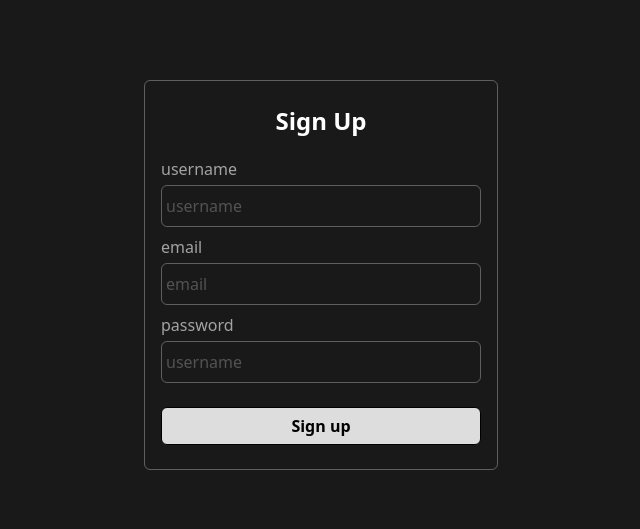
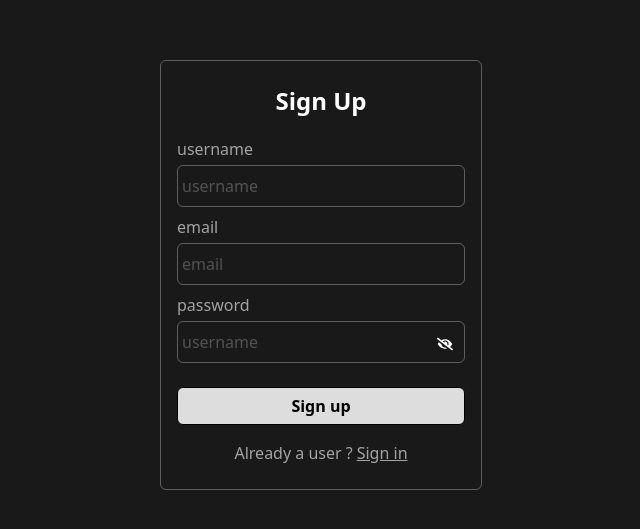
Before and after one commit to prithu64/SubscriptionT-frontend, a React (Vite) app: page /signup in a window 1280 px wide. Shown: the part 125-654 px from the top of the page, without its empty margins (319-959 px from the left). Built offline with nearby package versions, Linux system fonts and the light colour scheme.

Commit message:
password toggle

```diff
--- a/package.json
+++ b/package.json
@@ -13,6 +13,7 @@
     "@tailwindcss/vite": "^4.1.11",
     "react": "^19.1.0",
     "react-dom": "^19.1.0",
+    "react-icons": "^5.5.0",
     "react-router-dom": "^7.7.0",
     "tailwindcss": "^4.1.11"
   },
--- /dev/null
+++ b/src/components/FormBtmCompo.jsx
@@ -0,0 +1,12 @@
+import { Link } from "react-router-dom"
+
+function FormBtmCompo({text,to,totext}) {
+  return (
+    <div className="flex dark:text-white/60 justify-center space-x-1 mt-4">
+       <h1>{text}</h1>
+       <Link to={to}><h1 className="underline">{totext}</h1> </Link>
+    </div>
+  )
+}
+
+export default FormBtmCompo
--- /dev/null
+++ b/src/components/FormInputCompo.jsx
@@ -0,0 +1,9 @@
+function FormInputCompo({placeholder,type}) {
+  return (
+    <div>
+        <input placeholder={placeholder} type={type} className="border dark:border-white/30 dark:text-white/50 dark:focus:text-white min-w-2xs rounded-md px-1 py-2 mb-2 mt-1 "/>
+    </div>
+  )
+}
+
+export default FormInputCompo
--- a/src/components/InputCompo.jsx
+++ /dev/null
@@ -1,9 +0,0 @@
-function InputCompo({placeholder,type}) {
-  return (
-    <div>
-        <input placeholder={placeholder} type={type} className="border dark:border-white/30 dark:text-white/50 dark:focus:text-white min-w-xs rounded-md px-1 py-2 mb-2 mt-1 "/>
-    </div>
-  )
-}
-
-export default InputCompo
--- a/src/pages/Signin.jsx
+++ b/src/pages/Signin.jsx
@@ -1,9 +1,16 @@
 import FormHeaderLable from "../components/FormHeaderLable";
-import BtnCompo from "../components/FormBtnCompo"
-import InputCompo from "../components/InputCompo"
-import SemiHeader from "../components/FormSemiHeader"
+import FormBtnCompo from "../components/FormBtnCompo"
+import FormInputCompo from "../components/FormInputCompo"
+import FormSemiHeader from "../components/FormSemiHeader"
+import FormBtmCompo from "../components/FormBtmCompo";
+import { FaEye } from "react-icons/fa";
+import { FaEyeSlash } from "react-icons/fa";
+import { useState } from "react";
 
 function Signin() {
+
+  const [passwordType,setPasswordType] = useState("password");
+
   return (
        <div className="dark:bg-black/90 h-screen flex justify-center items-center">
         <div>
@@ -12,14 +19,31 @@ function Signin() {
                <FormHeaderLable label={"Sign In"} />
             </div>
             <div>
-                <SemiHeader  label={"username"}/>
-                <InputCompo  placeholder={"username"} type={"text"}/>
+                <FormSemiHeader  label={"username"}/>
+                <FormInputCompo  placeholder={"username"} type={"text"}/>
 
-                <SemiHeader  label={"password"}/>
-                <InputCompo  placeholder={"username"} type={"password"}/>
+                <FormSemiHeader  label={"password"}/>
+                 <div >
+                  <div className="relative">
+                    <FormInputCompo  placeholder={"username"} type={passwordType}/>
+
+                     <div className="absolute top-1/2 -translate-y-1/2 right-3 cursor-pointer">
+                            {
+                             passwordType === "password"?<FaEyeSlash onClick={()=>{
+                            setPasswordType("text")
+                            }} className="dark:text-white"/>:<FaEye onClick={()=>{
+                            setPasswordType("password")
+                            }} className="dark:text-white"/>
+
+                            }
+                     </div>
+                  </div>
+                </div>
+
             </div>
             <div>
-              <BtnCompo label={"Sign in"} />
+              <FormBtnCompo label={"Sign in"} />
+              <FormBtmCompo to={"/signup"} text={"Don't have an account ? "} totext={" Sign up "} />
             </div>
           </div>
         </div>
--- a/src/pages/Signup.jsx
+++ b/src/pages/Signup.jsx
@@ -1,28 +1,55 @@
-import BtnCompo from "../components/FormBtnCompo"
-import HeaderLable from "../components/FormHeaderLable"
-import InputCompo from "../components/InputCompo"
-import SemiHeader from "../components/FormSemiHeader"
+import { useState } from "react"
+import FormBtmCompo from "../components/FormBtmCompo"
+import FormBtnCompo from "../components/FormBtnCompo"
+import FormHeaderLable from "../components/FormHeaderLable"
+import FormInputCompo from "../components/FormInputCompo"
+import FormSemiHeader from "../components/FormSemiHeader"
+import { FaEye } from "react-icons/fa";
+import { FaEyeSlash } from "react-icons/fa";
+
+
 
 function Signup() {
+
+  const [passwordType,setPasswordType] = useState("password");
+
   return (
     <div className="dark:bg-black/90 h-screen flex justify-center items-center">
         <div>
           <div className="space-y-4 border dark:border-white/30  rounded-md px-4 py-6">
             <div>
-               <HeaderLable label={"Sign Up"} />
+               <FormHeaderLable label={"Sign Up"} />
             </div>
             <div>
-                <SemiHeader  label={"username"}/>
-                <InputCompo  placeholder={"username"} type={"text"}/>
+                <FormSemiHeader  label={"username"}/>
+                <FormInputCompo  placeholder={"username"} type={"text"}/>
 
-                <SemiHeader  label={"email"}/>
-                <InputCompo  placeholder={"email"} type={"email"}/>
+                <FormSemiHeader  label={"email"}/>
+                <FormInputCompo  placeholder={"email"} type={"email"}/>
 
-                <SemiHeader  label={"password"}/>
-                <InputCompo  placeholder={"username"} type={"password"}/>
+                <FormSemiHeader  label={"password"}/>
+                <div >
+                  <div className="relative">
+                    <FormInputCompo  placeholder={"username"} type={passwordType}/>
+
+                     <div className="absolute top-1/2 -translate-y-1/2 right-3 cursor-pointer">
+                            {
+                             passwordType === "password"?<FaEyeSlash onClick={()=>{
+                            setPasswordType("text")
+                            }} className="dark:text-white"/>:<FaEye onClick={()=>{
+                            setPasswordType("password")
+                            }} className="dark:text-white"/>
+
+                            }
+                     </div>
+                  </div>
+
+                </div>
+
             </div>
             <div>
-              <BtnCompo label={"Sign up"} />
+              <FormBtnCompo label={"Sign up"} />
+              <FormBtmCompo to={"/signin"} text={"Already a user ? "} totext={" Sign in "} />
             </div>
           </div>
         </div>
```
Also changed, not shown: 1 other file (tests, documents, lock files or other folders).
